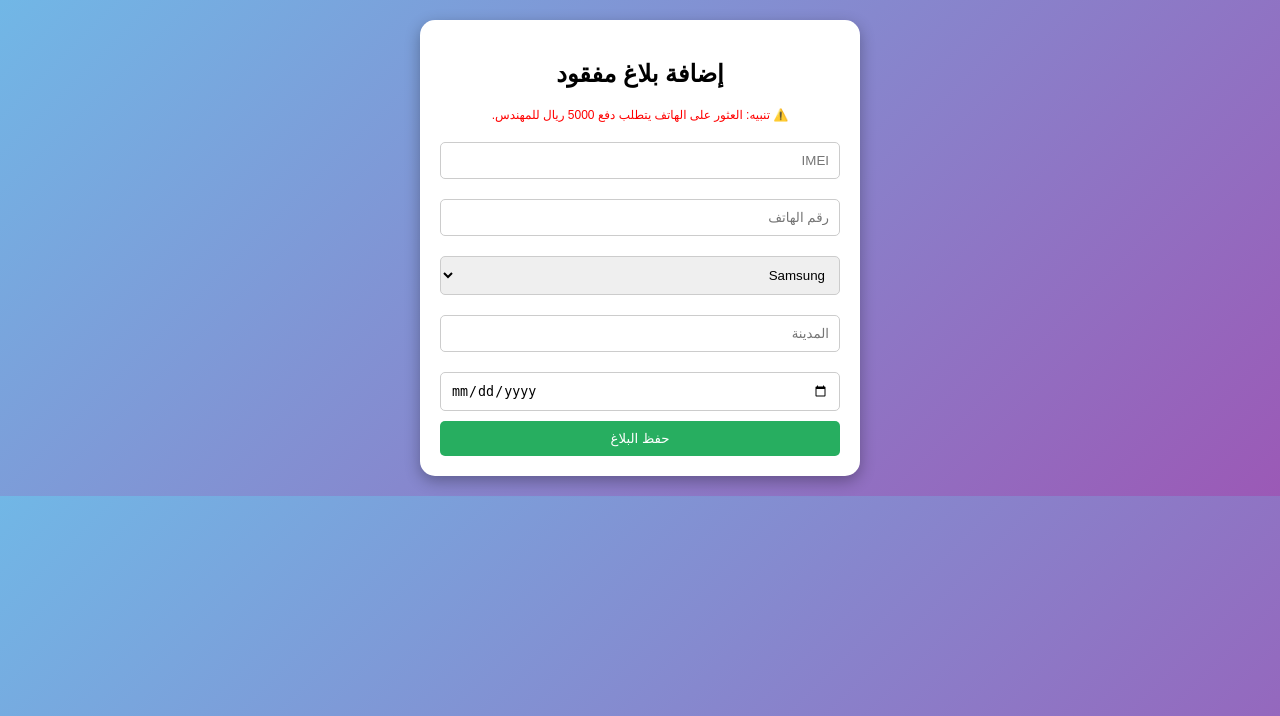
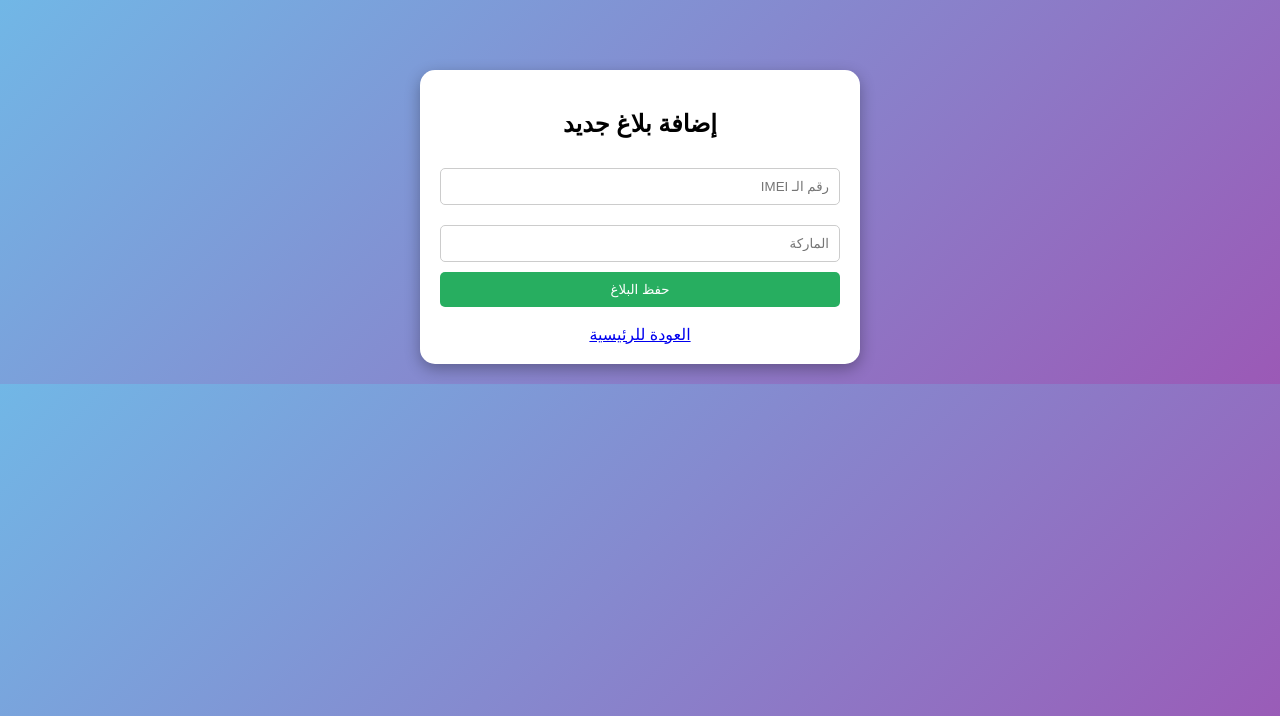
Before and after one commit to Ali202004/stolen-phones-project, a Flask app: page /add in a window 1280 px wide. Shown: the top 716 px of the page. Run offline with Flask 3, Linux system fonts and the light colour scheme.

Commit message:
Update add.html

```diff
--- a/templates/add.html
+++ b/templates/add.html
@@ -1,19 +1,19 @@
-
 <!DOCTYPE html>
 <html lang="ar" dir="rtl">
-<head><meta charset="UTF-8"><link rel="stylesheet" href="style.css"></head>
+<head>
+    <meta charset="UTF-8">
+    <link rel="stylesheet" href="{{ url_for('static', filename='style.css') }}">
+    <title>إضافة بلاغ</title>
+</head>
 <body>
-    <div class="container">
-        <h2>إضافة بلاغ مفقود</h2>
-        <div style="color:red; font-size: 12px; margin-bottom:10px;">⚠️ تنبيه: العثور على الهاتف يتطلب دفع 5000 ريال للمهندس.</div>
-        <form action="/add_process" method="POST">
-            <input type="text" name="imei" placeholder="IMEI" required>
-            <input type="text" name="phone" placeholder="رقم الهاتف" required>
-            <select name="brand"><option value="Samsung">Samsung</option><option value="Vivo">Vivo</option><option value="LT">LT</option></select>
-            <input type="text" name="city" placeholder="المدينة" required>
-            <input type="date" name="date_stolen" required>
+    <div class="container" style="margin-top: 50px;">
+        <h2>إضافة بلاغ جديد</h2>
+        <form action="/add" method="POST">
+            <input type="text" name="imei" placeholder="رقم الـ IMEI" required><br>
+            <input type="text" name="brand" placeholder="الماركة" required><br>
             <button type="submit">حفظ البلاغ</button>
         </form>
+        <br><a href="/">العودة للرئيسية</a>
     </div>
 </body>
 </html>
```
